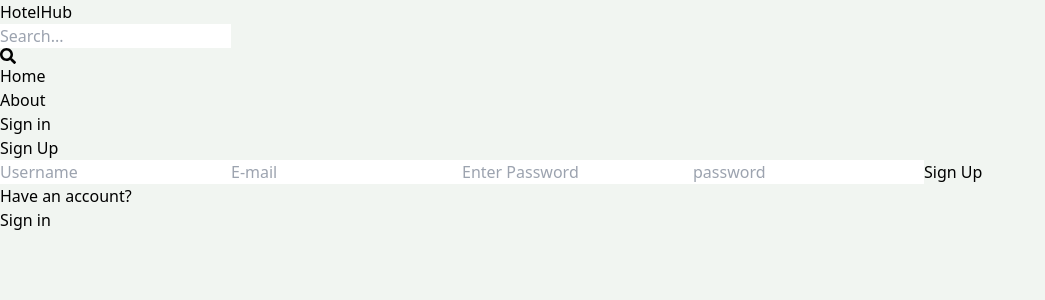
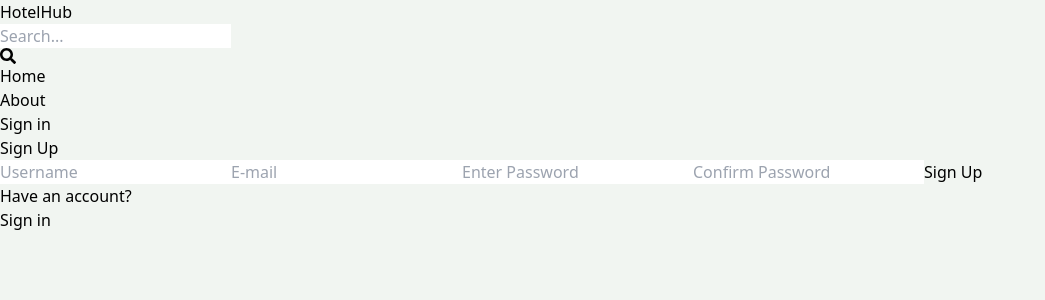
Before and after one commit to Tharika-Akurana/mern-hotel-booking-app, a React (Vite) app in the folder client/: page /sign-up in a window 1280 px wide. Shown: the top 300 px of the page, without its empty margins (0-1045 px from the left). Built offline with nearby package versions, Linux system fonts and the light colour scheme.

Commit message:
Complete Sign Up Page UI Updated

```diff
--- a/client/src/pages/SignUp.jsx
+++ b/client/src/pages/SignUp.jsx
@@ -8,13 +8,13 @@ export default function SignUp() {
         <input type="text" placeholder='Username' className='border p-3 rounded-lg' id = 'username' />
         <input type="email" placeholder='E-mail' className='border p-3 rounded-lg' id = 'email' />
         <input type="password" placeholder='Enter Password' className='border p-3 rounded-lg' id = 'enter password' />
-        <input type="password" placeholder='password' className='border p-3 rounded-lg' id = 'password' />
+        <input type="password" placeholder='Confirm Password' className='border p-3 rounded-lg' id = 'password' />
         <button className='bg-slate-800 text-white p-3 rounded-lg uppercase hover:opacity-95 disabled:opacity-80'>Sign Up</button>
       </form>
       <div className="flex gap-2 mt-5">
         <p>Have an account?</p>
         <Link to={"/sign-in"}>
-          <span className="text-blue-700 bg">Sign in</span>
+          <span className="text-blue-700">Sign in</span>
         </Link>
       </div>
     </div>
```
